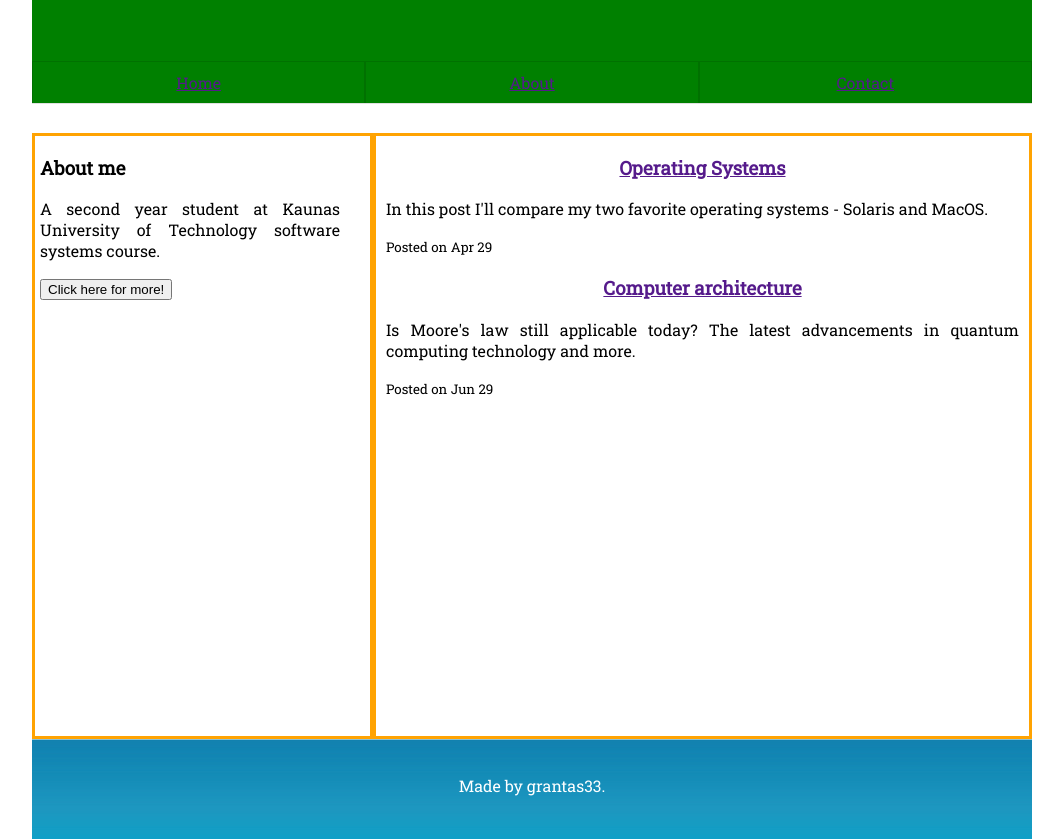
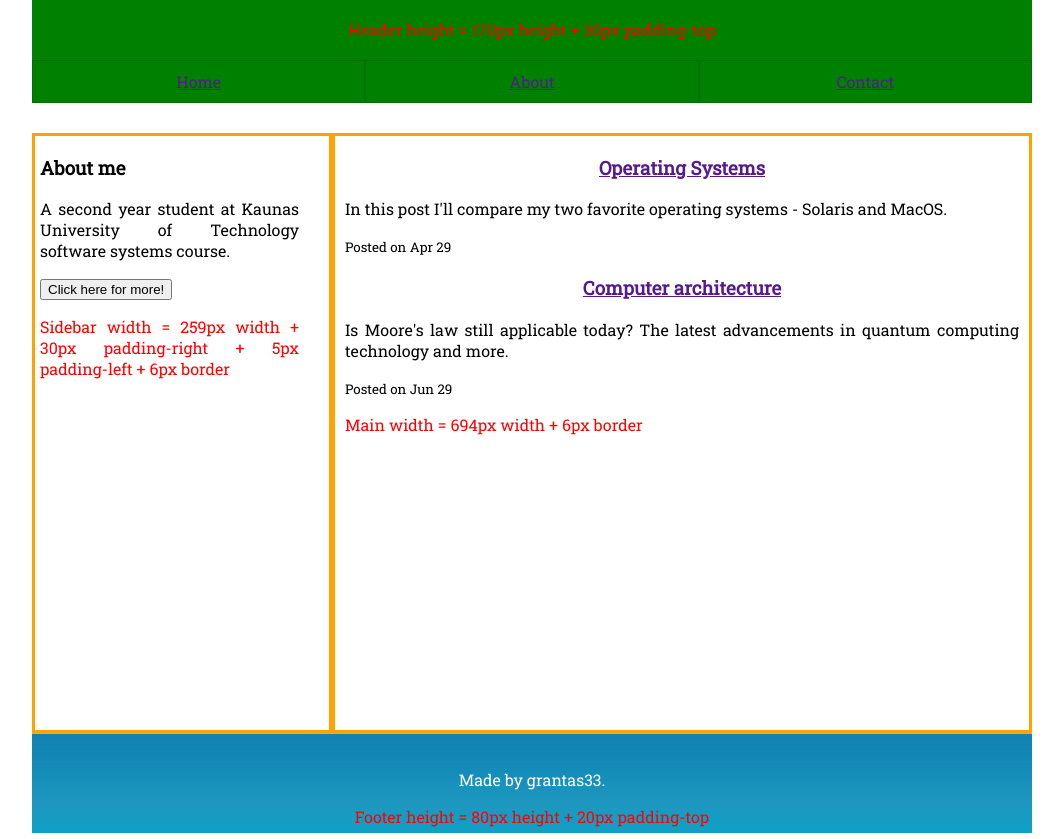
Before and after one commit to grantas33/NFQ_nd_2, a plain HTML site: page indexDefault.html in a window 1280 px wide. Shown: the part 97-936 px from the top of the page, without its empty margins (108-1171 px from the left). Drawn offline with Linux system fonts and the light colour scheme.

Commit message:
add explanations

```diff
--- a/indexDefault.html
+++ b/indexDefault.html
@@ -10,6 +10,7 @@
 <body>
 <header class="body-header">
     <h1>Hello!</h1>
+    <p class="red">Header height = 170px height + 30px padding-top</p>
     <nav>
         <a class="nav-item" href="">Home</a>
         <a class="nav-item" href="">About</a>
@@ -21,6 +22,7 @@
         <h3>About me</h3>
         <p>A second year student at Kaunas University of Technology software systems course.</p>
         <button id="magic-button">Click here for more!</button>
+        <p class="red">Sidebar width = 259px width + 30px padding-right + 5px padding-left + 6px border</p>
     </aside>
     <main>
         <article>
@@ -56,11 +58,15 @@
                 </small>
             </footer>
         </article>
+        <article>
+        <p class="red">Main width = 694px width + 6px border</p>
+        </article>
     </main>
 </div>
 
 <footer class="body-footer">
-    <p>Made by grantas33.</p>
+    <p class="white">Made by grantas33.</p>
+    <p class="red">Footer height = 80px height + 20px padding-top</p>
 </footer>
 </body>
 </html>
--- a/styles/main.css
+++ b/styles/main.css
@@ -24,14 +24,14 @@ h1 {
 aside {
     float: left;
     height: inherit;
-    width: 30%;
+    width: 300px;
     border: 3px solid #ffa302;
     padding-right: 30px;
     padding-left: 5px;
 }
 
 main {
-    width: 70%;
+    width: 700px;
     float: right;
     height: inherit;
     border: 3px solid #ffa302
@@ -48,7 +48,7 @@ main {
     padding-top: 20px;
 }
 
-.body-footer>p{
+.white{
     color: white;
 }
 article {
@@ -65,7 +65,7 @@ section {
 }
 
 nav {
-    margin-top: 64px;
+    margin-top: 20px;
     display: flex;
     flex-wrap: nowrap;
     align-items: stretch;
@@ -83,3 +83,7 @@ nav {
 aside>p {
     text-align: justify;
 }
+
+.red {
+    color: red;
+}
--- a/styles/mainDefault.css
+++ b/styles/mainDefault.css
@@ -19,22 +19,22 @@ h1 {
 
 aside {
     float: left;
-    height: 600px;
-    width: 300px;
+    height: 594px;
+    width: 259px;
     border: 3px solid #ffa302;
     padding-right: 30px;
     padding-left: 5px;
 }
 
 main {
-    width: 653px;
-    height: 600px;
+    width: 694px;
+    height: 594px;
     float: right;
     border: 3px solid #ffa302
 }
 
 .main-content{
-    height: 606px;
+    height: 600px;
 }
 
 .body-footer {
@@ -44,7 +44,7 @@ main {
     padding-top: 20px;
 }
 
-.body-footer>p{
+.white{
     color: white;
 }
 article {
@@ -61,7 +61,7 @@ section {
 }
 
 nav {
-    margin-top: 64px;
+    margin-top: 20px;
     display: flex;
     flex-wrap: nowrap;
     align-items: stretch;
@@ -79,3 +79,7 @@ nav {
 aside>p {
     text-align: justify;
 }
+
+.red {
+    color: red;
+}
```
Also changed, not shown: index.html (+7 -1 lines).
